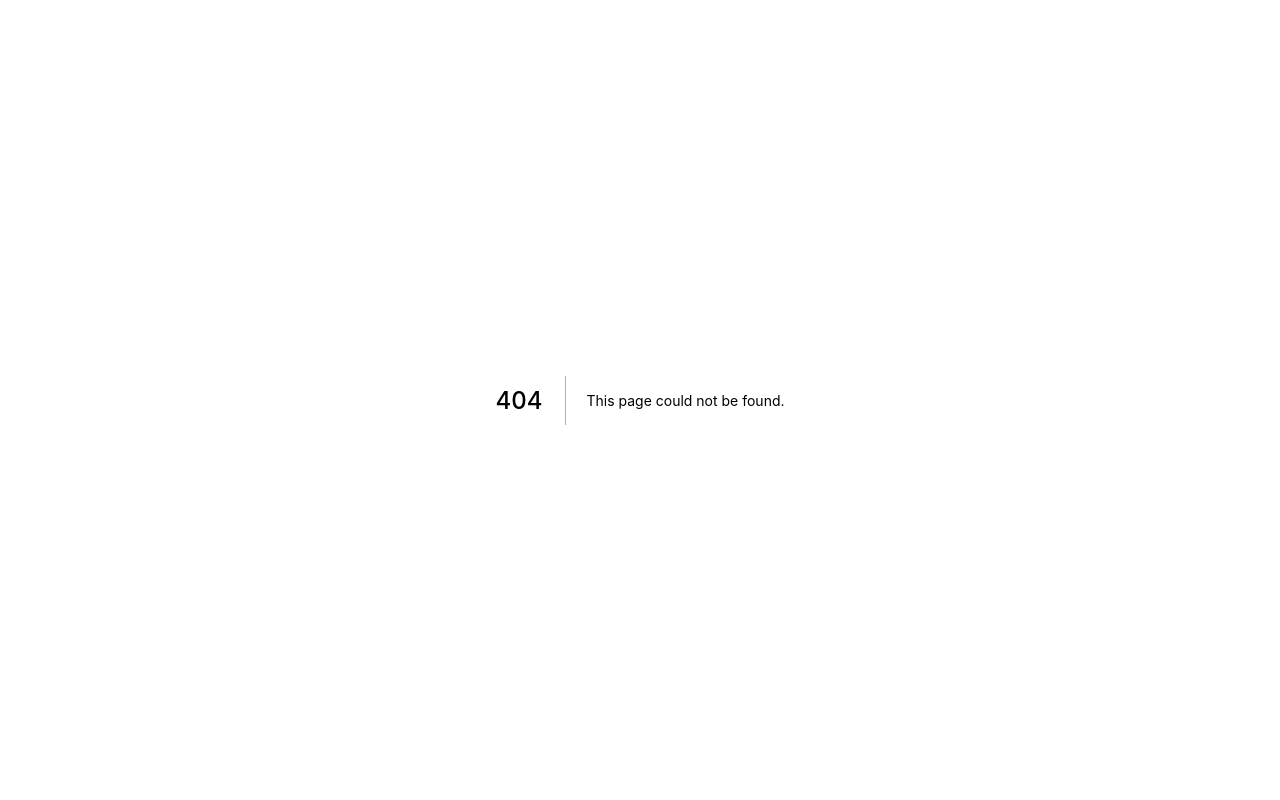
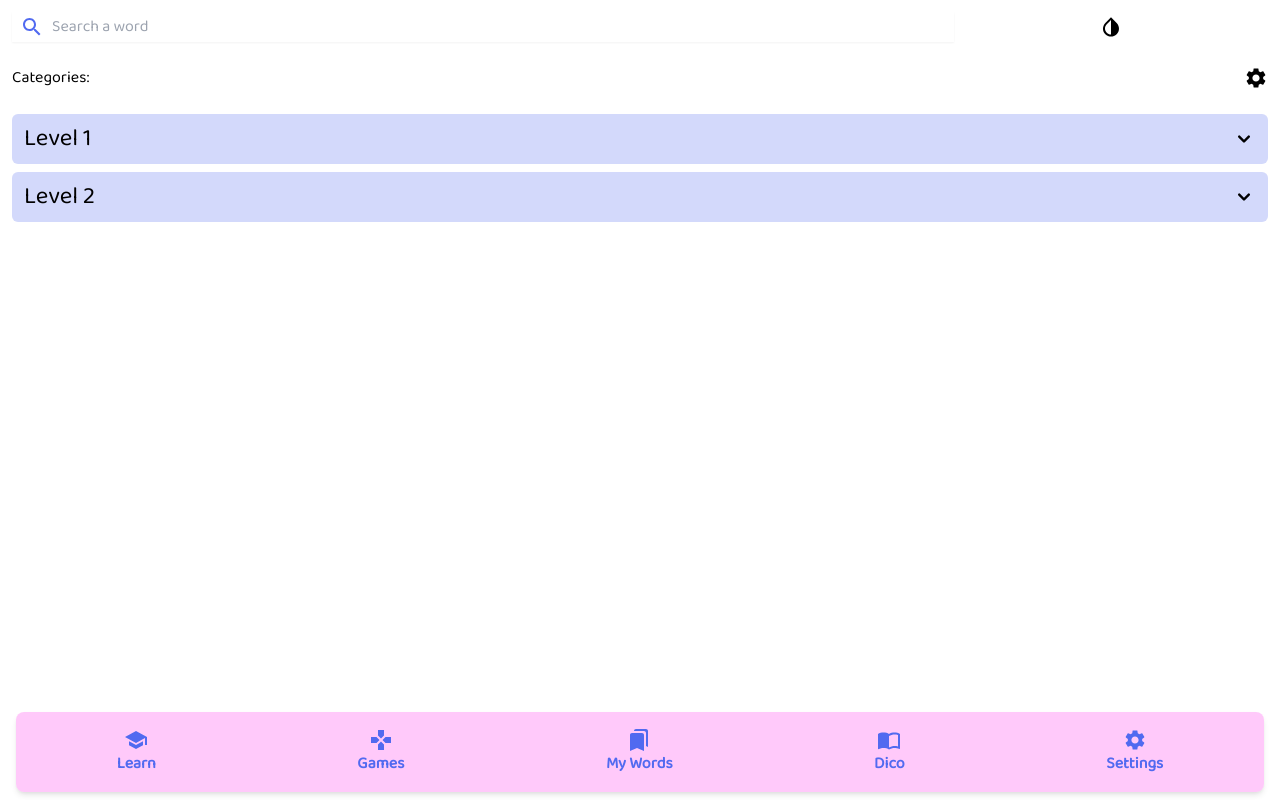
Before and after one commit to ArexSpeed/multiwords, a Next.js app: page /learn in a window 1280 px wide. Before the commit this address had no page. Built offline with nearby package versions, Linux system fonts and the light colour scheme.

Commit message:
add Accordion

```diff
--- /dev/null
+++ b/components/Accordion.tsx
@@ -0,0 +1,49 @@
+import React, { useState, useRef, useEffect } from 'react';
+
+type Props = {
+  title: string;
+  // eslint-disable-next-line no-undef
+  children?: JSX.Element[] | JSX.Element;
+};
+
+const Accordion = ({ title, children }: Props) => {
+  const [active, setActive] = useState(false);
+  const contentRef = useRef<HTMLDivElement | null>(null);
+
+  useEffect(() => {
+    if (contentRef.current) {
+      contentRef.current.style.maxHeight = active ? `${contentRef.current.scrollHeight}px` : '0px';
+    }
+  }, [contentRef, active]);
+
+  const toogleActive = () => {
+    setActive(!active);
+  };
+
+  return (
+    <div className="flex flex-col w-full">
+      <button
+        className="bg-secondary bg-opacity-25 rounded-md h-xl mb-2 px-3 flex justify-between items-center transition ease-in"
+        onClick={toogleActive}>
+        <p className="text-lg">{title}</p>
+        <svg
+          className="w-6 h-6"
+          fill="currentColor"
+          viewBox="0 0 20 20"
+          xmlns="http://www.w3.org/2000/svg">
+          <path
+            fillRule="evenodd"
+            d="M5.293 7.293a1 1 0 011.414 0L10 10.586l3.293-3.293a1 1 0 111.414 1.414l-4 4a1 1 0 01-1.414 0l-4-4a1 1 0 010-1.414z"
+            clipRule="evenodd"
+          />
+        </svg>
+      </button>
+
+      <div ref={contentRef} className="overflow-hidden transition-all ease-in">
+        {children}
+      </div>
+    </div>
+  );
+};
+
+export default Accordion;
--- a/components/Nav/MobileNav.tsx
+++ b/components/Nav/MobileNav.tsx
@@ -11,31 +11,31 @@ const MobileNav = () => {
     <section className="fixed bottom-0 inset-x-0 z-10 w-full h-20 px-4 mx-auto mb-2">
       <nav className="w-full h-20 bg-primary bg-opacity-25 backdrop-filter backdrop-blur-sm shadow-md rounded-lg overflow-hidden">
         <ul className="flex flex-row justify-around items-center w-full h-full">
-          <Link href="/">
+          <Link href="/learn" passHref>
             <li className="flex flex-col justify-center items-center h-full text-secondary cursor-pointer hover:text-gray-700">
               <SchoolIcon />
               <p className="font-semibold">Learn</p>
             </li>
           </Link>
-          <Link href="/">
+          <Link href="/games" passHref>
             <li className="flex flex-col justify-center items-center h-full text-secondary cursor-pointer hover:text-gray-700">
               <GamesIcon />
               <p className="font-semibold">Games</p>
             </li>
           </Link>
-          <Link href="/">
+          <Link href="/mywords" passHref>
             <li className="flex flex-col justify-center items-center h-full text-secondary cursor-pointer hover:text-gray-700">
               <BookmarksIcon />
               <p className="font-semibold">My Words</p>
             </li>
           </Link>
-          <Link href="/">
+          <Link href="/dictonary" passHref>
             <li className="flex flex-col justify-center items-center h-full text-secondary cursor-pointer hover:text-gray-700">
               <ImportContactsIcon />
               <p className="font-semibold">Dico</p>
             </li>
           </Link>
-          <Link href="/">
+          <Link href="/settings" passHref>
             <li className="flex flex-col justify-center items-center h-full text-secondary cursor-pointer hover:text-gray-700">
               <SettingsIcon />
               <p className="font-semibold">Settings</p>
--- /dev/null
+++ b/pages/learn.tsx
@@ -0,0 +1,42 @@
+import React from 'react';
+import Head from 'next/head';
+import MobileNav from '../components/Nav/MobileNav';
+import Search from '../components/Search';
+import Accordion from '../components/Accordion';
+import SettingsIcon from '@material-ui/icons/Settings';
+
+const LearnPage = () => {
+  return (
+    <div className="w-screen h-screen max-h-screen flex flex-col relative font-baloo">
+      <Head>
+        <title>Multiwords</title>
+        <meta name="description" content="Languages learning app" />
+        <link rel="icon" href="/favicon.ico" />
+      </Head>
+      <main className="w-full max-h-screen">
+        <Search />
+        <section className="flex flex-row w-full p-3 justify-between items-center">
+          <h4 className="text-md">Categories:</h4>
+          <div>
+            <SettingsIcon />
+          </div>
+        </section>
+        <section className="flex flex-col w-full p-3 justify-between items-center">
+          <Accordion title="Level 1">
+            <p>Hello from Accordion</p>
+            <p>Hello from Accordion</p>
+            <p>Hello from Accordion</p>
+            <p>Hello from Accordion</p>
+            <p>Hello from Accordion</p>
+          </Accordion>
+          <Accordion title="Level 2">
+            <p>Second accordion</p>
+          </Accordion>
+        </section>
+        <MobileNav />
+      </main>
+    </div>
+  );
+};
+
+export default LearnPage;
```
